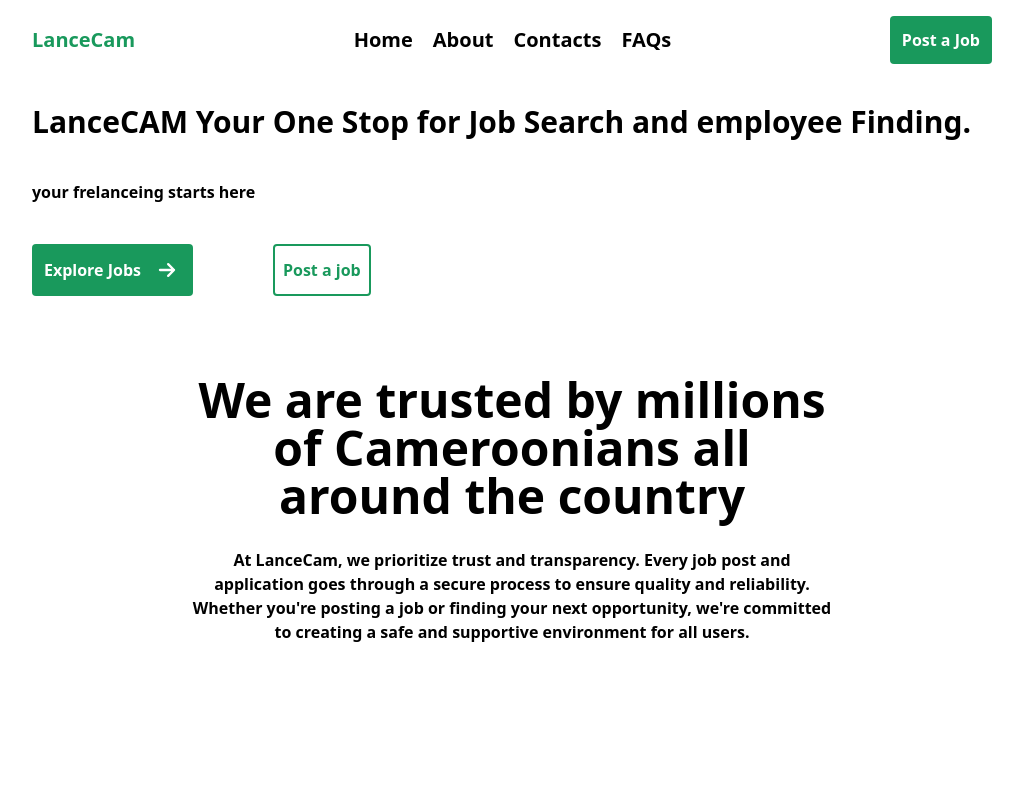
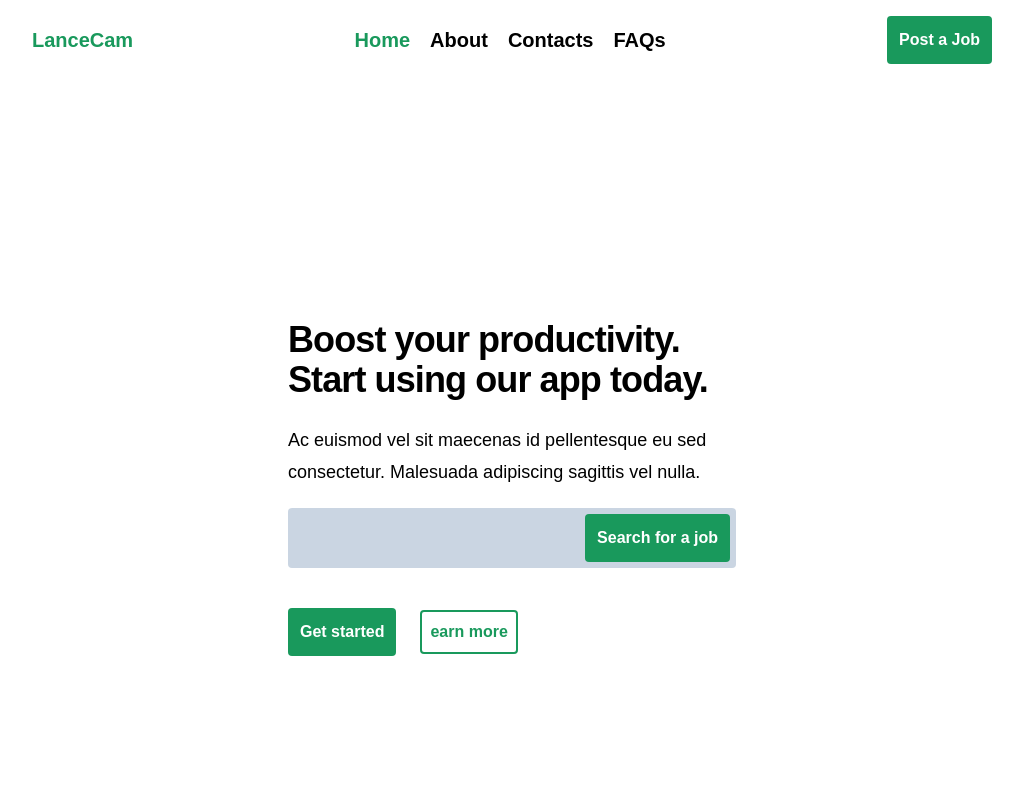
Before and after one commit to Abonkwe/dev-war, a React (Vite) app in the folder Frontend/: page / in a window 1280 px wide. Shown: the top 800 px of the page, without its empty margins (128-1151 px from the left). Built offline with nearby package versions, Linux system fonts and the light colour scheme.

Commit message:
"fixed some  bugs"

```diff
--- a/Frontend/src/CrudOperations/crud.js
+++ b/Frontend/src/CrudOperations/crud.js
@@ -1,3 +1,5 @@
+import { getAccessToken } from "../auth/auth";
+
 const BASE_URL = "http://127.0.0.1:5000"
 
 export const getalljobs = async ({setError})=>{
@@ -31,3 +33,59 @@ export const getjobdetails = async ({setError, id})=>{
         return response.json();
     }
 }
+
+
+export const mark_as_author_complete = async (id)=>{
+    const API_OPTIONS ={
+        method: 'POST',
+        header: {
+            "Content-Type": "Application/json",
+            "Authorization": getAccessToken(),
+        },
+        body: JSON.stringify({"id": id})
+    }
+
+    const res = await fetch(`${BASE_URL}/autor-complete`, API_OPTIONS);
+    if (res.ok){
+        return true;
+    }else{
+        return false;
+    }
+};
+
+export const mark_as_worker_complete = async (id)=>{
+    const API_OPTIONS ={
+        method: 'POST',
+        header: {
+            "Content-Type": "Application/json",
+            "Authorization": getAccessToken(),
+        },
+        body: JSON.stringify({"id": id})
+    }
+
+    const res = await fetch(`${BASE_URL}/worker-complete`, API_OPTIONS);
+    if (res.ok){
+        return true;
+    }else{
+        return false;
+    }
+}
+
+
+export const apply_for_job = async ()=>{
+    const API_OPTIONS ={
+            method: 'POST',
+            header: {
+                "Content-Type": "Application/json",
+                "Authorization": getAccessToken(),
+            },
+            body: JSON.stringify({"id": id})
+        }
+    const res = await fetch(`${BASE_URL}/apply`, API_OPTIONS)
+
+    if (res.ok){
+        return true;
+    }else{
+        return false;
+    }
+}
--- a/Frontend/src/auth/auth.js
+++ b/Frontend/src/auth/auth.js
@@ -1,6 +1,6 @@
 const BASE_URL = "http://127.0.0.1:5000";
 
-export const getApiToken =  ()=>{
+export const getAccessToken =  ()=>{
     return localStorage.getItem("accessToken");
 }
 
--- a/Frontend/src/components/CtaComponent.jsx
+++ b/Frontend/src/components/CtaComponent.jsx
@@ -1,23 +1,26 @@
 import ButtonNext from "./ButtonNext";
+import ButtonPrimary from "./ButtonPrimary";
 import ButtonSecondary from "./ButtonSecondary";
-const CtaComponent = ()=>{
-    return(
-        <div className="cta-main mx-40 ">
-            <div className="text">
-                <h1 className="text-3xl font-black my-10">
-                     LanceCAM   Your One Stop for Job Search and employee Finding.
-                </h1>
-                <p className="my-10 font-bold">
-                    your frelanceing starts here
-                </p>
-
-            </div>
-            <div className="actions flex gap-20">
-            <ButtonNext label={"Explore Jobs"}/>
-            <ButtonSecondary label={"Post a job"}/>
+import CtaSearch from "./CtaSearch";
+import { Link } from "react-router-dom";
+const CtaComponent = () => {
+    return (
+        <div class="bg-white mx-40">
+            <div class="w-full sm:px-6 sm:py-32 ">
+                <div class=" flex otems-center justify-center overflow-hidden sm:rounded-3xl sm:px-16 md:pt-10 lg:flex lg:gap-60 lg:pt-0 lg:mx-0">
+                    <div class="mx-auto max-w-md text-center lg:mx-0 lg:flex-auto lg:py-32 lg:text-left">
+                        <h2 class="text-3xl font-semibold tracking-tight text-balance sm:text-4xl">Boost your productivity. Start using our app today.</h2>
+                        <p class="mt-6 text-lg/8 text-pretty text-black">Ac euismod vel sit maecenas id pellentesque eu sed consectetur. Malesuada adipiscing sagittis vel nulla.</p>
+                        <CtaSearch/>
+                        <div class="mt-10 flex items-center justify-center gap-x-6 lg:justify-start">
+                            <Link to={"/explore"}><ButtonPrimary label={"Get started"}/></Link>
+                            <ButtonSecondary label={"earn more"}/>
+                        </div>
+                    </div>
+                </div>
             </div>
         </div>
-    )
+    );
 }
 
 export default CtaComponent;
--- /dev/null
+++ b/Frontend/src/components/CtaSearch.jsx
@@ -0,0 +1,12 @@
+import ButtonPrimary from "./ButtonPrimary"
+
+const CtaSearch = ()=>{
+    return(
+        <div className="search bg-slate-300 my-5 rounded-sm p-1.5 flex justify-between items-center">
+            <input type="text" />
+            <ButtonPrimary label={"Search for a job"}/>
+        </div>
+    )
+}
+
+export default CtaSearch;
--- a/Frontend/src/components/JobCard.jsx
+++ b/Frontend/src/components/JobCard.jsx
@@ -4,24 +4,25 @@ const Job =()=>{
 
     };
     return(
-        <div className="job shadow-xl rounded-sm p-4 w-[30%]">
-            <div className="profile">
-                <div className="profile-info flex items-center gap-4">
-                    <img src="user-black.svg" alt="" className="w-10" />
-                    <div className="names font-bold">
-                        <p>Tayu Prosper</p>
+        <div className="job shadow-xl rounded-sm p-7 lg:w-[30%]">
+            <div className="profile ">
+                <div className="profile-info my-3 bg-slate-200 p-2 rounded flex items-center gap-4">
+                    <img src="user-black.svg" alt="" className="w-13" />
+                    <div className="names flex flex-col">
+                        <p  className="font-bold">Tayu Prosper</p>
+                        <p className="text-slate-400">email@someone.com</p>
                     </div>
                 </div>
-                <div className="description font-bold">
+                <div className="description font-bold my-3">
                     Lorem ipsum dolor sit amet consectetur adipisicing elit.
                      Velit, ducimus, eveniet corrupti perspiciatis dicta
                      cumque reprehenderit quibusdam ea minima repellat soluta, sunt ipsum
                     sequi nesciunt eligendi molestias numquam impedit vel....
                 </div>
-                <div className="jobtype bg-slate-300 p-2 rounded-lg text-[#19995C] font-black">
-                        painting
+                <div className="jobtype  text-[#19995C] font-black">
+                        <p className="bg-slate-300 p-1 rounded">painting</p>
                 </div>
-                <div className="actions py-5 flex justify-between">
+                <div className="actions py-5 flex justify-around">
                     <button className="bg-[#19995C] p-3 rounded-sm  font-bold text-white" onClick={applyForJob}>Apply</button>
                     <button className="bg-[#19995C] p-3 rounded-sm  font-bold text-white">Save for later</button>
                 </div>
--- a/Frontend/src/components/Navbar.jsx
+++ b/Frontend/src/components/Navbar.jsx
@@ -1,20 +1,21 @@
 import ButtonPrimary from "./ButtonPrimary";
+import { Link } from "react-router-dom";
 const Navbar  = ()=>{
     return(
-        <div className="navbar flex justify-between mx-40 items-center my-4">
+        <div className="navbar flex justify-between mx-40 items-center mt-4">
                 <div className="logo font-black text-[#19995C] text-xl">
                         <h1>LanceCam</h1>
                 </div>
                 <div className="menu">
                     <ul className="flex gap-5 font-bold text-xl">
-                        <li>Home</li>
+                        <li className="active">Home</li>
                         <li>About</li>
                         <li>Contacts</li>
                         <li>FAQs</li>
                     </ul>
                 </div>
                 <div className="postjob">
-                    <ButtonPrimary label={"Post a Job"}/>
+                   <Link to={"/createjob"}><ButtonPrimary label={"Post a Job"}/></Link>
                 </div>
         </div>
     )
--- a/Frontend/src/index.css
+++ b/Frontend/src/index.css
@@ -1,8 +1,11 @@
 @import "tailwindcss";
-
+@import url('https://fonts.googleapis.com/css2?family=Poppins:ital,wght@0,100;0,200;0,300;0,400;0,500;0,600;0,700;0,800;0,900;1,100;1,200;1,300;1,400;1,500;1,600;1,700;1,800;1,900&display=swap');
 
 
 .active {
   color: #19995C;
   background-color: white;
 }
+body{
+  font-family: "Poppins", sans-serif;
+}
--- a/Frontend/src/pages/JobListingPage.jsx
+++ b/Frontend/src/pages/JobListingPage.jsx
@@ -2,6 +2,7 @@ import { useEffect, useState } from "react";
 import ButtonPrimary from "../components/ButtonPrimary";
 import { getalljobs } from "../CrudOperations/crud";
 import Job from "../components/JobCard";
+import { Link } from "react-router-dom";
 
 const JobListingPage =()=>{
     const [job, setJobs] = useState([])
@@ -22,17 +23,17 @@ const JobListingPage =()=>{
     },[])
     return(
         <div className="joblisting mx-40">
-            <div className="header flex justify-between py-10 rounded-sm">
-                    <div className="filters bg-slate-300 flex p-4">
+            <div className="header flex justify-between items-center py-10 rounded-sm">
+                    <div className="filters bg-slate-300 flex p-2 rounded">
                         <div className="type active rounded-sm p-4 font-bold text-lg">Skill</div>
                         <div className="location rounded-sm p-4 font-bold text-lg">Location</div>
                         <div className="dateposted rounded-sm p-4 font-bold text-lg">Date</div>
                     </div>
                     <div className="post-job">
-                        <ButtonPrimary label={"Post a job"}/>
+                        <Link to={"/postjob"}><ButtonPrimary label={"Post a job"}/></Link>
                     </div>
             </div>
-            <div className="jobs w-[100%] flex flex-wrap gap-5">
+            <div className="jobs w-[100%] lg:flex lg:flex-wrap gap-5">
                {
                 job &&
                job.map((j,i) => {
--- a/Frontend/src/pages/PostJob.jsx
+++ b/Frontend/src/pages/PostJob.jsx
@@ -0,0 +1,7 @@
+const PostJob = ()=>{
+    return(
+        <p>Post a job</p>
+    )
+}
+
+export default PostJob;
--- /dev/null
+++ b/Frontend/src/pages/VerifyAccount.jsx
@@ -0,0 +1,7 @@
+const VerifyAccount = ()=>{
+    return(
+<p>Verify account</p>
+    )
+}
+
+export default VerifyAccount;
--- /dev/null
+++ b/Frontend/src/pages/VerifyPayment.jsx
@@ -0,0 +1,11 @@
+ const VerifyPayment = async ()=>{
+    return(
+        <div className="verify">
+            <div className="spin"></div>
+            <div className="text"></div>
+        </div>
+    )
+}
+
+
+export default VerifyPayment;
```
Also changed, not shown: Frontend/src/App.jsx (+8 -6 lines), Frontend/public/workind.svg (added).
